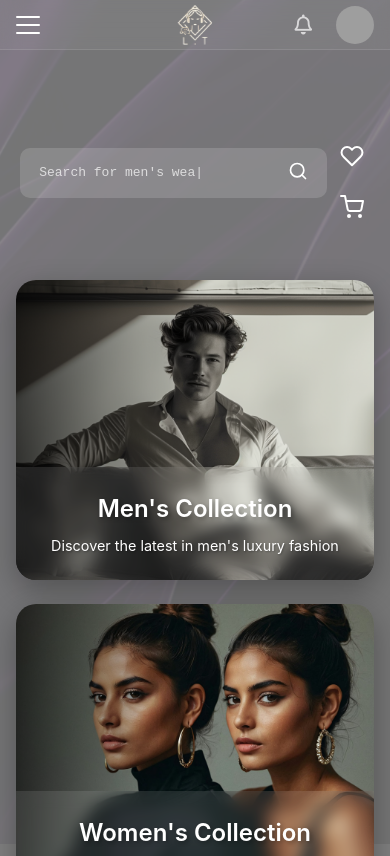
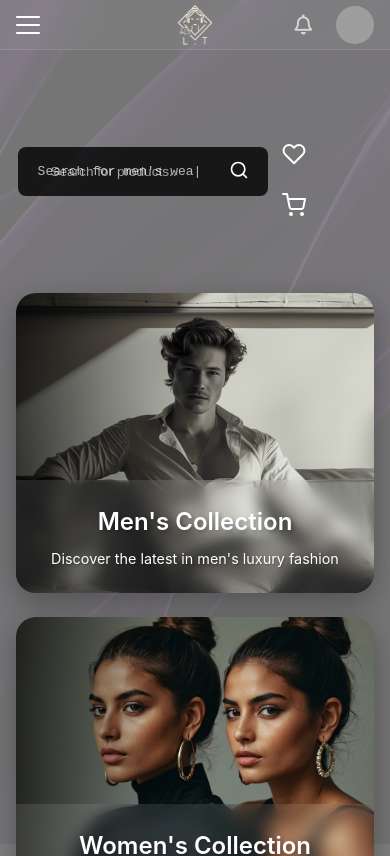
Before and after one commit to luxuryintaste-LIT/lit-ecommerce-backend, a React (Vite) app: page / in a window 390 px wide. Shown: the top 856 px of the page. Built offline with nearby package versions, Linux system fonts and the light colour scheme; grey boxes are pictures that could not be loaded.

Commit message:
again tried to fix

```diff
--- a/src/styles/SearchBar.css
+++ b/src/styles/SearchBar.css
@@ -32,7 +32,7 @@
 
 .search-input {
   flex: 1;
-  padding: 0.8rem 1.2rem;
+  padding: 0.8rem 1.2rem 0.8rem 2.5rem;
   border: none;
   background: none;
   color: white;
@@ -42,7 +42,16 @@
 }
 
 .search-input::placeholder {
-  color: transparent;
+  color: rgba(255, 255, 255, 0.7);
+}
+
+.search-icon {
+  position: absolute;
+  left: 0.8rem;
+  top: 50%;
+  transform: translateY(-50%);
+  color: rgba(255, 255, 255, 0.7);
+  font-size: 1.2rem;
 }
 
 .search-box::before {
@@ -104,27 +113,32 @@
   }
 
   .search-wrapper {
-    padding: 0.75rem 1rem;
+    padding: 0.5rem;
     gap: 0.75rem;
+    background: transparent;
   }
 
   .search-box {
-    min-width: 120px;
+    background: rgba(0, 0, 0, 0.8);
+    border-radius: 8px;
+    width: 100%;
+    max-width: 300px;
   }
 
   .search-input {
-    padding: 0.6rem 0.8rem 0.6rem 2.5rem;
+    padding: 0.6rem 2.2rem;
     font-size: 0.9rem;
+    color: rgba(255, 255, 255, 0.9);
+  }
+
+  .search-input::placeholder {
+    color: rgba(255, 255, 255, 0.6);
   }
 
   .search-icon {
-    left: 0.8rem;
-    font-size: 1rem;
-  }
-
-  .filter-icon {
-    padding: 0.6rem;
-    font-size: 1rem;
+    left: 0.7rem;
+    font-size: 0.9rem;
+    color: rgba(255, 255, 255, 0.6);
   }
 
   .action-buttons {
@@ -139,33 +153,27 @@
 /* Small mobile screens */
 @media (max-width: 480px) {
   .search-container {
-    padding: 0 0.5rem;
+    padding: 0 0.75rem;
     margin-top: 4rem;
-    margin-bottom: 1rem;
   }
 
   .search-wrapper {
-    padding: 0.5rem 0.75rem;
+    padding: 0.4rem;
     gap: 0.5rem;
   }
 
   .search-box {
-    min-width: 100px;
+    max-width: 250px;
   }
 
   .search-input {
-    padding: 0.5rem 0.6rem 0.5rem 2.25rem;
+    padding: 0.5rem 2rem;
     font-size: 0.85rem;
   }
 
   .search-icon {
     left: 0.6rem;
-    font-size: 0.9rem;
-  }
-
-  .filter-icon {
-    padding: 0.5rem;
-    font-size: 0.9rem;
+    font-size: 0.85rem;
   }
 
   .action-button {
```
